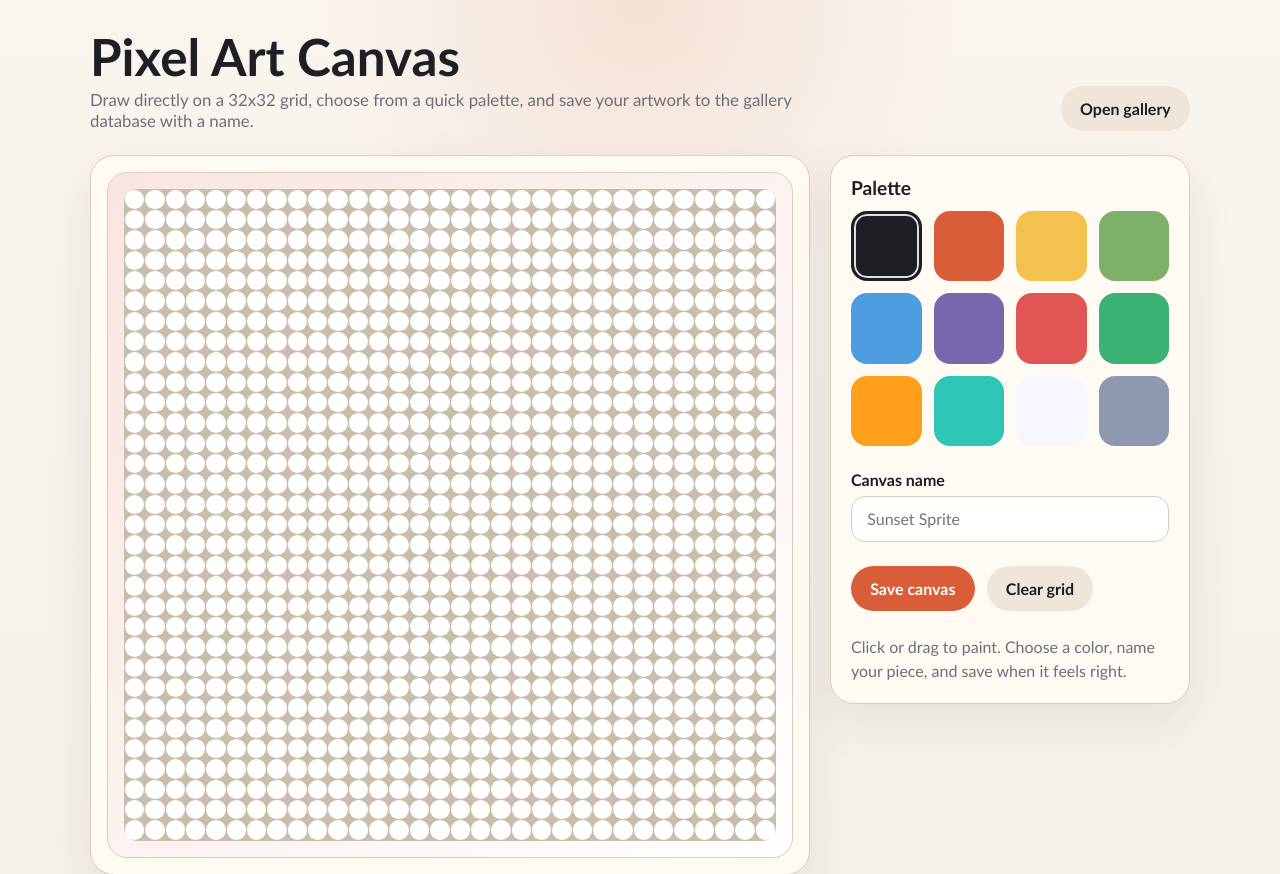
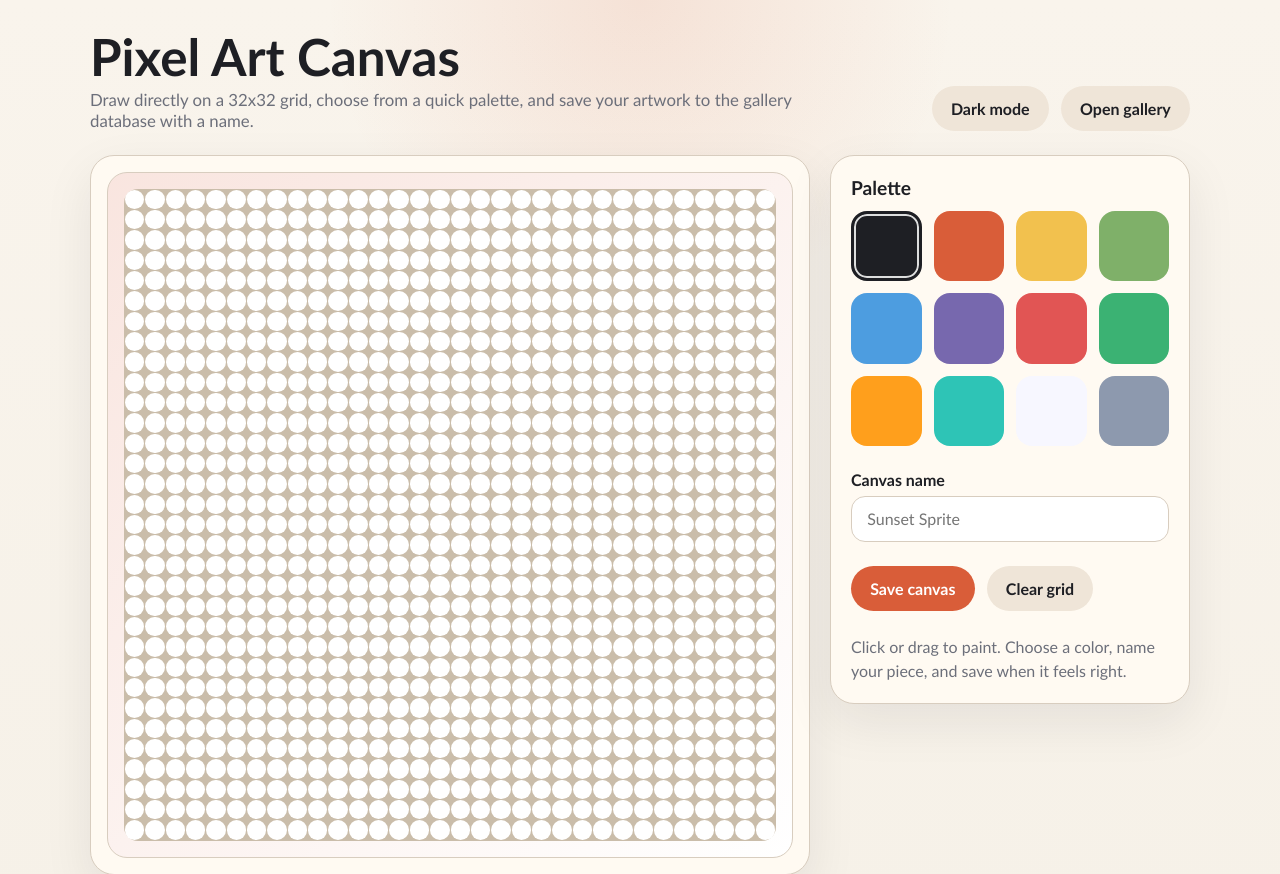
Before and after one commit to rjarun8235/openai-codex-try, a Flask app: page / in a window 1280 px wide. Shown: the top 874 px of the page. Run offline with Flask 3, Linux system fonts and the light colour scheme.

Commit message:
Add dark mode toggle

```diff
--- a/templates/index.html
+++ b/templates/index.html
@@ -17,6 +17,36 @@
         --success-text: #1d6b36;
         --error-bg: #fdeaea;
         --error-text: #a12626;
+        --canvas-bg: #fff;
+        --grid-bg: #cabdaa;
+        --control-bg: #efe5d8;
+        --control-hover: #e7d8c4;
+        --input-bg: #fff;
+        --shadow: 0 18px 50px rgba(30, 31, 36, 0.08);
+        --hero-glow: rgba(217, 93, 57, 0.12);
+        --page-top: #f9f4ec;
+      }
+
+      body[data-theme="dark"] {
+        --bg: #16181d;
+        --panel: #1e222a;
+        --ink: #f3efe8;
+        --muted: #b5bac6;
+        --accent: #f08a5d;
+        --accent-dark: #ffb38f;
+        --line: #353b47;
+        --success-bg: #173422;
+        --success-text: #92e0a9;
+        --error-bg: #402124;
+        --error-text: #ffb3b3;
+        --canvas-bg: #111317;
+        --grid-bg: #4f5664;
+        --control-bg: #2a2f39;
+        --control-hover: #363d49;
+        --input-bg: #181c23;
+        --shadow: 0 18px 50px rgba(0, 0, 0, 0.35);
+        --hero-glow: rgba(240, 138, 93, 0.2);
+        --page-top: #1c2027;
       }
 
       * {
@@ -28,8 +58,8 @@
         font-family: "Trebuchet MS", "Segoe UI", sans-serif;
         color: var(--ink);
         background:
-          radial-gradient(circle at top, rgba(217, 93, 57, 0.12), transparent 28%),
-          linear-gradient(180deg, #f9f4ec 0%, var(--bg) 100%);
+          radial-gradient(circle at top, var(--hero-glow), transparent 28%),
+          linear-gradient(180deg, var(--page-top) 0%, var(--bg) 100%);
       }
 
       main {
@@ -68,15 +98,22 @@
         justify-content: center;
         border-radius: 999px;
         padding: 0.8rem 1.2rem;
-        background: #efe5d8;
+        background: var(--control-bg);
         color: var(--ink);
         text-decoration: none;
         font-weight: 700;
       }
 
+      .toolbar {
+        display: flex;
+        gap: 0.75rem;
+        flex-wrap: wrap;
+        justify-content: end;
+      }
+
       .nav-link:hover,
       .nav-link:focus-visible {
-        background: #e7d8c4;
+        background: var(--control-hover);
       }
 
       .workspace {
@@ -90,7 +127,7 @@
         background: var(--panel);
         border: 1px solid var(--line);
         border-radius: 24px;
-        box-shadow: 0 18px 50px rgba(30, 31, 36, 0.08);
+        box-shadow: var(--shadow);
       }
 
       .canvas-panel {
@@ -100,7 +137,7 @@
       .canvas-frame {
         background:
           linear-gradient(135deg, rgba(217, 93, 57, 0.16), rgba(255, 255, 255, 0.1)),
-          #fff;
+          var(--canvas-bg);
         border: 1px solid var(--line);
         border-radius: 20px;
         padding: 1rem;
@@ -115,7 +152,7 @@
         max-width: 760px;
         margin: 0 auto;
         padding: 1px;
-        background: #cabdaa;
+        background: var(--grid-bg);
         border-radius: 14px;
         touch-action: none;
         user-select: none;
@@ -181,7 +218,8 @@
         border: 1px solid var(--line);
         border-radius: 14px;
         font: inherit;
-        background: #fff;
+        color: var(--ink);
+        background: var(--input-bg);
       }
 
       .actions {
@@ -210,8 +248,13 @@
       }
 
       .secondary {
-        background: #efe5d8;
+        background: var(--control-bg);
         color: var(--ink);
+      }
+
+      .secondary:hover,
+      .secondary:focus-visible {
+        background: var(--control-hover);
       }
 
       .status {
@@ -245,6 +288,10 @@
         .hero-bar {
           flex-direction: column;
           align-items: start;
+        }
+
+        .toolbar {
+          justify-content: start;
         }
 
         .workspace {
@@ -281,7 +328,10 @@
             <h1>Pixel Art Canvas</h1>
             <p>Draw directly on a 32x32 grid, choose from a quick palette, and save your artwork to the gallery database with a name.</p>
           </div>
-          <a class="nav-link" href="{{ url_for('canvas.gallery') }}">Open gallery</a>
+          <div class="toolbar">
+            <button class="secondary" id="theme-toggle" type="button" aria-pressed="false">Dark mode</button>
+            <a class="nav-link" href="{{ url_for('canvas.gallery') }}">Open gallery</a>
+          </div>
         </div>
       </section>
 
@@ -343,12 +393,26 @@
       const saveButton = document.getElementById("save-button");
       const clearButton = document.getElementById("clear-button");
       const statusBox = document.getElementById("status");
+      const themeToggle = document.getElementById("theme-toggle");
+      const themeStorageKey = "pixel-art-theme";
 
       let currentColor = paletteColors[0];
       let isDrawing = false;
       let pixels = Array.from({ length: gridSize }, () =>
         Array.from({ length: gridSize }, () => defaultColor)
       );
+
+      function applyTheme(theme) {
+        const nextTheme = theme === "dark" ? "dark" : "light";
+        document.body.dataset.theme = nextTheme;
+        themeToggle.textContent = nextTheme === "dark" ? "Light mode" : "Dark mode";
+        themeToggle.setAttribute("aria-pressed", String(nextTheme === "dark"));
+      }
+
+      function loadTheme() {
+        const storedTheme = window.localStorage.getItem(themeStorageKey);
+        applyTheme(storedTheme);
+      }
 
       function setStatus(message, type) {
         statusBox.textContent = message;
@@ -487,9 +551,16 @@
         isDrawing = false;
       });
 
+      themeToggle.addEventListener("click", () => {
+        const nextTheme = document.body.dataset.theme === "dark" ? "light" : "dark";
+        window.localStorage.setItem(themeStorageKey, nextTheme);
+        applyTheme(nextTheme);
+      });
+
       saveButton.addEventListener("click", saveCanvas);
       clearButton.addEventListener("click", clearGrid);
 
+      loadTheme();
       buildGrid();
       buildPalette();
     </script>
```
Also changed, not shown: 1 other file.
